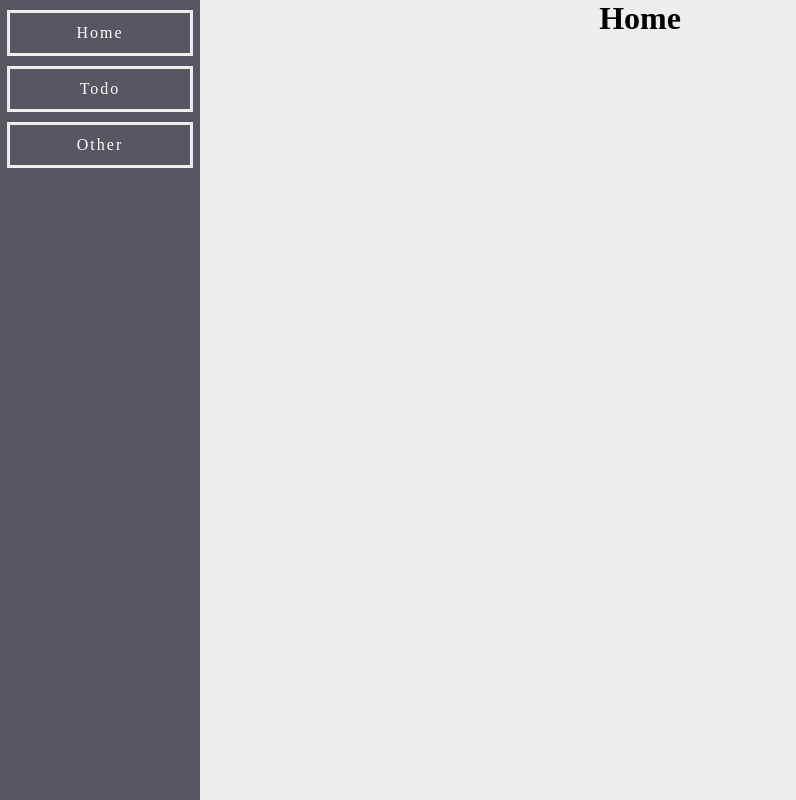
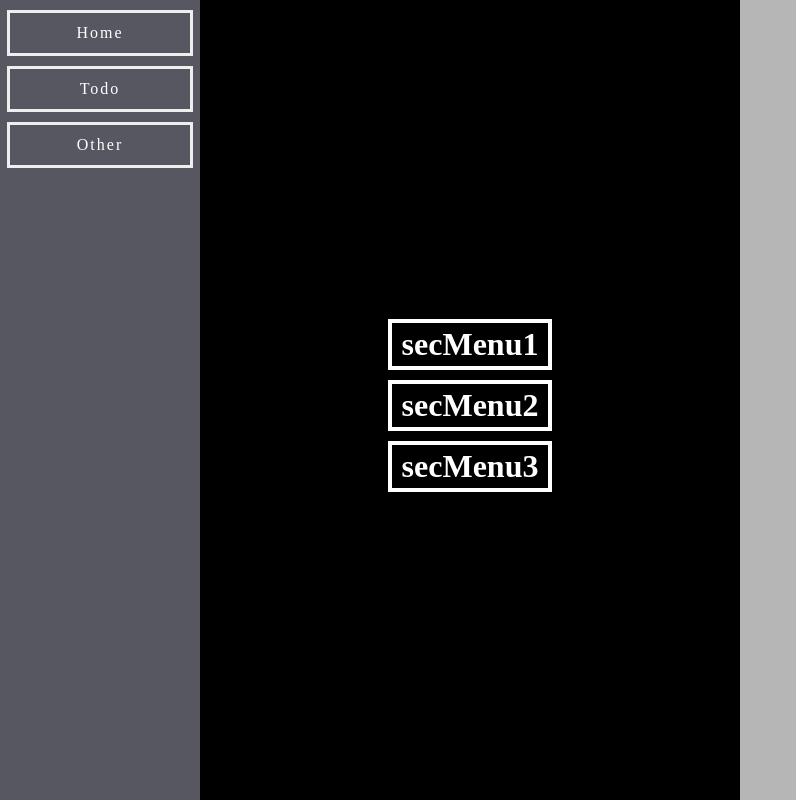
Before and after one commit to l2en/TodoList, a React app: page /other in a window 1280 px wide. Before the commit this address led to /. Shown: the whole page, without its empty margins (0-796 px from the left). Built offline with nearby package versions, Linux system fonts and the light colour scheme.

Commit message:
React-Router 4完善

```diff
--- a/package.json
+++ b/package.json
@@ -34,6 +34,7 @@
     "promise": "8.0.1",
     "raf": "3.4.0",
     "react": "^16.4.0",
+    "react-addons-css-transition-group": "^15.6.2",
     "react-dev-utils": "^5.0.1",
     "react-dom": "^16.4.0",
     "react-redux": "^5.0.7",
--- a/src/NotFound/index.js
+++ b/src/NotFound/index.js
@@ -1,5 +1,5 @@
 import React,{Component} from 'react'
-
+import './index.scss'
 class NotFound extends Component {
   render() {
     return (
--- a/src/NotFound/index.scss
+++ b/src/NotFound/index.scss
@@ -2,7 +2,8 @@
   width: 100vw;
   height: 100vh;
   background-color: #eeeeee;
-  font-size: 2em;
+  font-size: 5em;
+  font-weight: bold;
   display: flex;
   justify-content: center;
   align-items: center;
--- a/src/Other/index.js
+++ b/src/Other/index.js
@@ -1,21 +1,28 @@
 import React, { Component } from 'react'
-import { Route, Switch } from 'react-router-dom'
+import { Route, Switch, Link } from 'react-router-dom'
 import './index.scss'
-import SecMenu from '../SecMenu'
+
 class Other extends Component {
   render() {
     let match = this.props.match
-    const Sec = ({ match }) => (
-      <h1>{match.params.sectype}</h1>
+    const Sec = ({match}) => (
+      <h1>{match.params.secMenu}</h1>
     )
     return (
       <div>
-        <div className='test_wrapper'>
-          <div className='test_item'><SecMenu /> </div>
-          <div className='test_item'>
+        <div className='other_wrapper'>
+          <div className='other_item'>
+            <ul>
+              <li><Link to={`${match.url}/secMenu1`}>secMenu1</Link></li>
+              <li><Link to={`${match.url}/secMenu2`}>secMenu2</Link></li>
+              <li><Link to={`${match.url}/secMenu3`}>secMenu3</Link></li>
+            </ul>
+          </div>
+          <div className='other_item'>
             <Switch>
-              <Route path={`${match.path}/:sectype`} component={Sec} />
-            </Switch></div>
+              <Route exact path={`${match.path}/:secMenu`} component={Sec} />
+            </Switch>
+          </div>
         </div>
       </div>
     )
--- a/src/Other/index.scss
+++ b/src/Other/index.scss
@@ -1,15 +1,31 @@
-.test{
+.other{
     &_wrapper{
-    width: 100vw;
-    height: 100vh;
-    display: flex;
+        width: calc(100vw - 200px);
+        height: 100vh;
+        display: flex;
+        flex-direction: row;
+        margin-left: 200px;
+    }
     &_item{
         width:50%;
         height: 100vh;
-        background: linear-gradient(to bottom,#aaaaaa 0%,#eeeeee 100%);
+        background: #000000;
+        display: flex;
+        justify-content: center;
+        align-items: center;
         &:nth-child(2) {
-            background: linear-gradient(to bottom,#eeeeee 0%,#aaaaaa 100%);
+            background: #b6b6b6
+        }
+        &>ul>li{
+            font-size: 2em;
+            font-weight: bold;
+            border: 4px solid #ffffff;
+            padding: 3px 10px;
+            margin-top: 10px;
+            cursor: pointer;
+            &:hover{
+                background-color: #b6b6b6;
+            }
         }
       }
-    }
 }
--- a/src/SecMenu/index.js
+++ /dev/null
@@ -1,16 +0,0 @@
-import React, { Component } from 'react'
-import { Link } from 'react-router-dom'
-import './index.scss'
-class SecMenu extends Component {
-  render() {
-    return (
-        <ul>
-          <li><Link to={`/test/secMenu1`}>我是Test二级菜单1</Link></li>
-          <li><Link to={`/test/secMenu2`}>我是Test二级菜单2</Link></li>
-          <li><Link to={`/test/secMenu3`}>我是Test二级菜单3</Link></li>
-        </ul>
-
-    )
-  }
-}
-export default SecMenu
--- a/src/SecMenu/index.scss
+++ /dev/null
@@ -1,13 +0,0 @@
-
-.secmenu{
-  &_item{
-    width: 50vw;
-    height: 100vh;
-    background: linear-gradient(to bottom,#eeeeee 0%,#aaaaaa 100%);
-    display: flex;
-    justify-content: center;
-    align-items: center;
-    flex-direction: column;
-    box-sizing: border-box;
-  }
-}
--- a/src/main.js
+++ b/src/main.js
@@ -1,5 +1,5 @@
 import React from 'react'
-import {BrowserRouter as Router, Route, Redirect} from 'react-router-dom'
+import { BrowserRouter as Router, Route, Redirect, Switch } from 'react-router-dom'
 import Home from './Home'
 import App from './App'
 import Nav from './Nav'
@@ -8,11 +8,12 @@ import NotFound from './NotFound'
 const Main = () => (
 	<Router>
 		<div>
-				<Nav/>
+			<Nav />
 			<Route exact path='/' component={Home} />
 			<Route path='/app' component={App} />
 			<Route path='/other' component={Other} />
-				<Redirect from='*' component={NotFound} />
+			{/* <Route path='/NotFound' component={NotFound} />
+			<Redirect to='/NotFound'/> */}
 		</div>
 	</Router>
 )
```
Also changed, not shown: 1 other file (tests, documents, lock files or other folders). Lines whose indentation alone changed are shown as unchanged.
